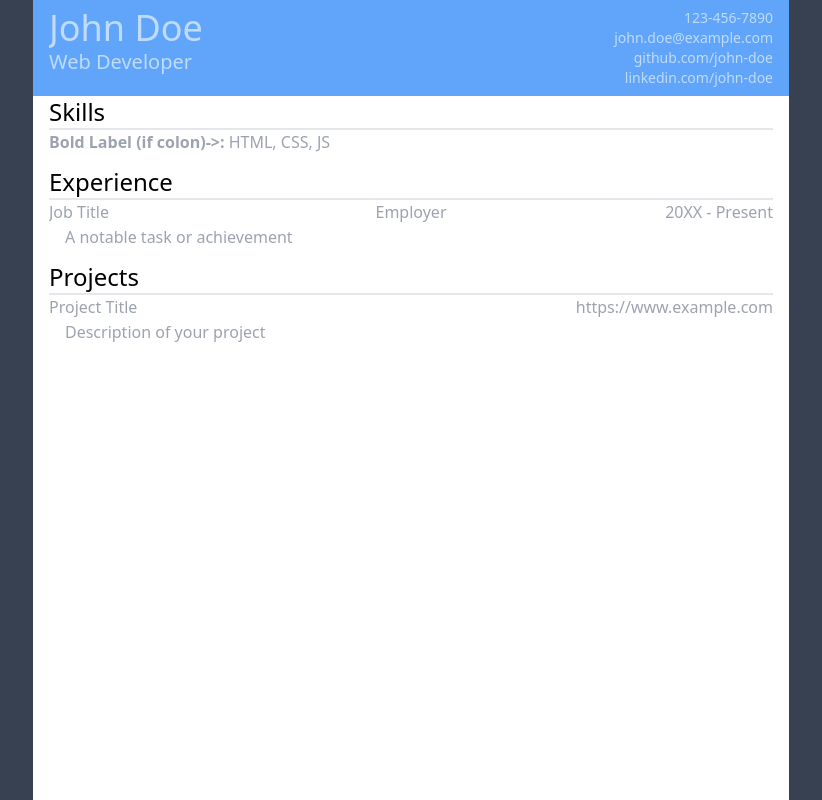
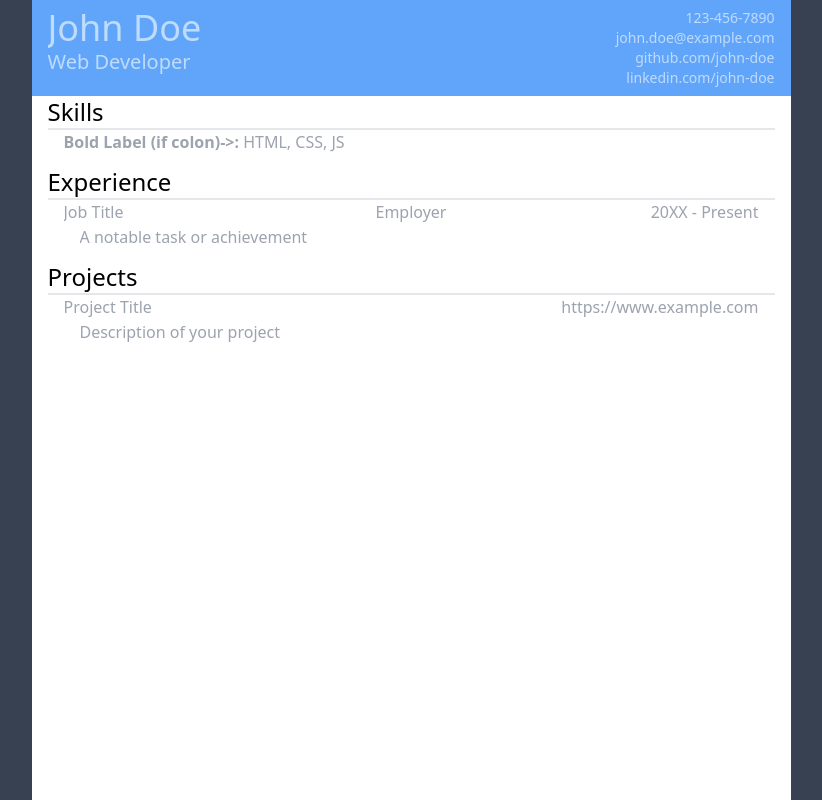
Before and after one commit to Daniel-Pierce-IV/TOP-cv-project, a React (Create React App) app: page / in a window 1280 px wide. Shown: the whole page, without its empty margins (229-1051 px from the left). Built offline with nearby package versions, Linux system fonts and the light colour scheme.

Commit message:
Tidy up element spacing/sizing

```diff
--- a/src/components/ProjectEntry.js
+++ b/src/components/ProjectEntry.js
@@ -38,7 +38,7 @@ class ProjectEntry extends Entry {
 
         <div className="flex">
           <DynamicTextarea
-            className="grow mx-4"
+            className="grow ml-4"
             name={description}
             placeholder="Description of your project"
             value={description}
--- a/src/components/Section.js
+++ b/src/components/Section.js
@@ -22,7 +22,7 @@ class Section extends React.Component {
           </button>
         </div>
 
-        <div className={`flex flex-col ${this.props.flexClasses}`}>
+        <div className={`flex flex-col px-4 ${this.props.flexClasses}`}>
           {children}
         </div>
       </section>
```
